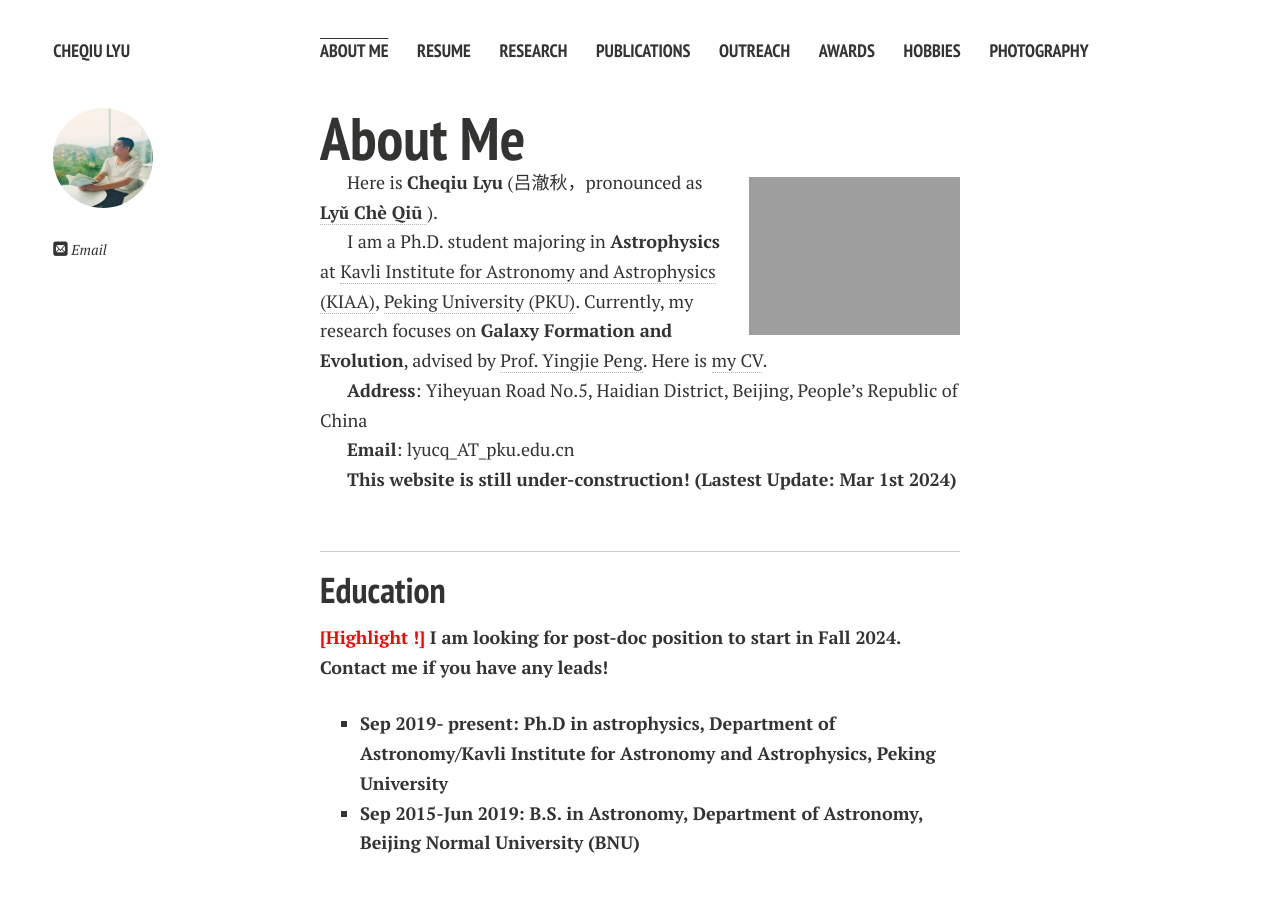
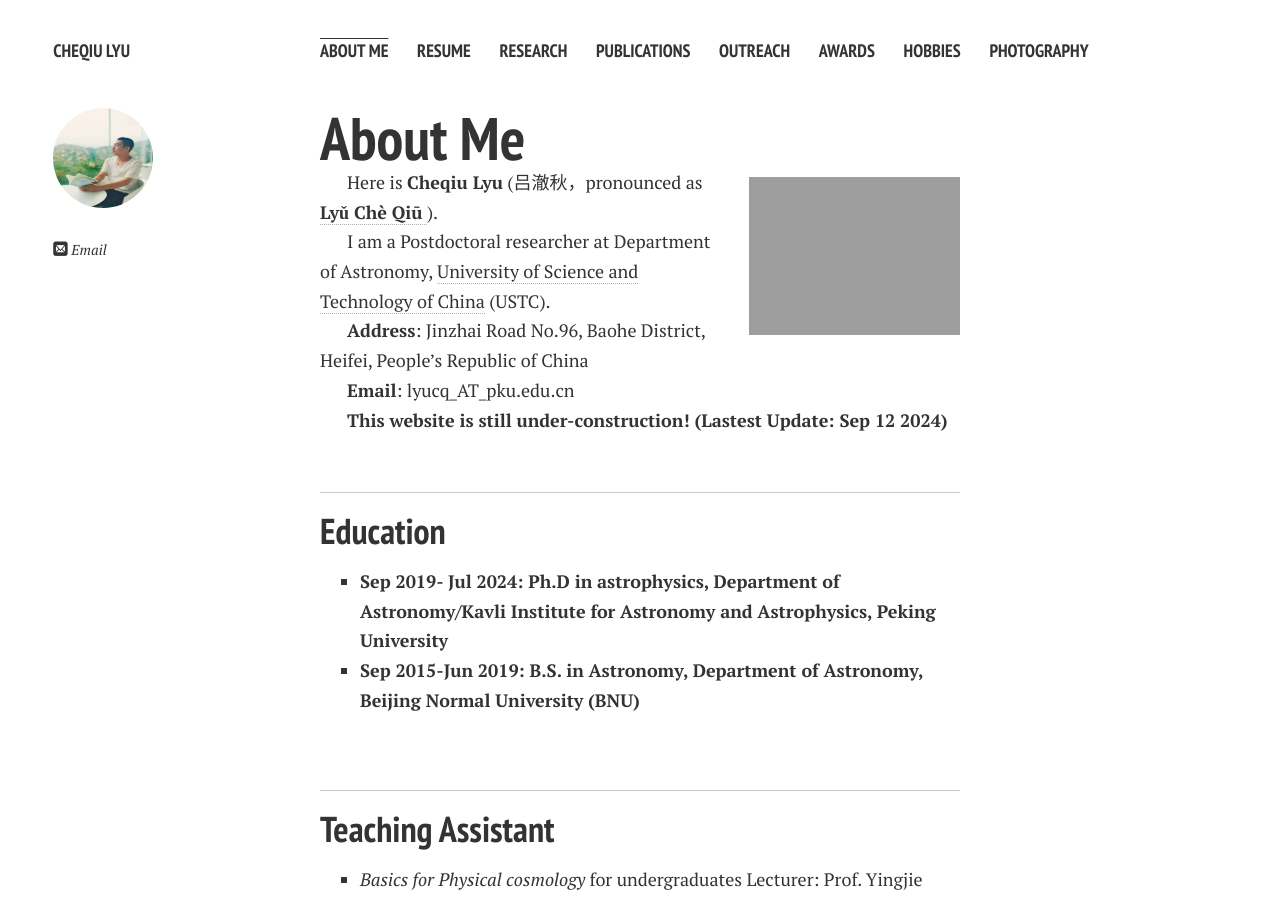
Before and after one commit to CQLyu/CQLyu.github.io, a Jekyll site: the page built from index.md, in a window 1280 px wide and 900 px high. Built offline with Jekyll 4.4.1, drawn with Linux system fonts in a browser that asks for light colours; nearby versions of some CDN libraries; comment, search, counter and statistics services are not loaded; a style sheet for code colours, icons or effects is not loaded; our own code applies the rules of GitHub Pages for plain Markdown files; some of the changed text lies outside the part shown.

Commit message:
Update index.md

```diff
--- a/index.md
+++ b/index.md
@@ -10,17 +10,17 @@
 
 Here is **Cheqiu Lyu** (吕澈秋，pronounced as <a href="https://translate.google.com/#view=home&op=translate&sl=zh-CN&tl=zh-CN&text=吕澈秋"><strong>Lyǔ Chè Qiū</strong> </a>).
 
-I am a Ph.D. student majoring in **Astrophysics** at [Kavli Institute for Astronomy and Astrophysics (KIAA)](https://kiaa.pku.edu.cn/index.htm), [Peking University (PKU)](https://english.pku.edu.cn//). Currently, my research focuses on **Galaxy Formation and Evolution**, advised by [Prof. Yingjie Peng](https://kiaa.pku.edu.cn/info/1010/1016.htm). Here is [my CV](https://cqlyu.github.io/file/CV_0.pdf).
+I am a Postdoctoral researcher at Department of Astronomy, [University of Science and Technology of China](https://www.ustc.edu.cn/) (USTC).
 
 
 
-**Address**: Yiheyuan Road No.5, Haidian District, Beijing, People’s Republic of China
+**Address**: Jinzhai Road No.96, Baohe District, Heifei, People’s Republic of China
 
 **Email**: lyucq_AT_pku.edu.cn
 
 
 
-**This website is still under-construction! (Lastest Update: Mar 1st 2024)**
+**This website is still under-construction! (Lastest Update: Sep 12 2024)**
 
 <br>
 
@@ -28,9 +28,7 @@
 
 ## Education
 
-**<font color='red'>[Highlight !]</font> I am looking for post-doc position to start in Fall 2024. Contact me if you have any leads!**
-
-- **Sep 2019- present:  Ph.D in astrophysics, Department of Astronomy/Kavli Institute for Astronomy and Astrophysics, Peking University**
+- **Sep 2019- Jul 2024:  Ph.D in astrophysics, Department of Astronomy/Kavli Institute for Astronomy and Astrophysics, Peking University**
 - **Sep 2015-Jun 2019: B.S. in Astronomy, Department of Astronomy, Beijing Normal University (BNU)**
 
 <br>
@@ -67,27 +65,6 @@
 
 
 
----
-
-## Projects Involvements
-
-- Active Galactic Nuclei Feedback on Galactic Scale: Observational Study (member)
-- Chinese Space Station Telescope (CSST) Galaxy Science Research (member)
-- National Undergraduate Training Programs for Innovation (PI)
-
-
-
-
-
----
-
-## Talks and Presentations
-
-- *Observational study of AGN feedback at galactic scale* Meeting, Speaker, Nanjing University, Jul 2023
-- *CSST AGN and galaxy science discussion*, Speaker, Peking University, Jun 2023
-- *CSST AGN and galaxy science discussion*, Speaker, Peking University, Jul 2022
-- *Galaxy and AGN Party*, Speaker, Peking University, Dec 2021
-
 
 
 
@@ -95,7 +72,7 @@
 ## Former Research Experience in Astrophysics
 
 - *Tracing galaxies evolution with gas-phase and stellar metallicities*, Supervised by Yingjie Peng (KIAA, PKU), Since Jul 2020
-- *Research on High-redshift Quasars and VLBI data processing*, Internship, Advised by Prof. Tao An ([Shanghai Astronomical Observatory (SHAO)](http://english.shao.ac.cn/), CAS), Aug 2018
+- *Research on High-redshift Quasars and VLBI data processing*, Internship, Supervised by Prof. Tao An ([Shanghai Astronomical Observatory (SHAO)](http://english.shao.ac.cn/), CAS), Aug 2018
 - National Undergraduate Training Programs for Innovation: *A Mitigation Method of Radio Frequency Interference (RFI) in Searching for Extraterrestrial Intelligence (SETI)* , PI, Supervised by Prof. Tong-Jie Zhang ([DoA, BNU](https://astro.bnu.edu.cn/english/index.html)),  Jun 2017- Jun 2018
 - *A method of reducing the measurement error of the apparent stellar velocity by spectral correlation matching*, Advised by Prof. Hai-bo Yuan ([DoA, BNU](https://astro.bnu.edu.cn/english/index.html)), Aug 2017
 - *Data obtaining and processing of* *high-resolution spectra of luminous infrared galaxies*, Internship, Advised by Prof. Chen Cao ([Shandong University, Weihai](https://enapd.wh.sdu.edu.cn/)), Jul 2017
```
